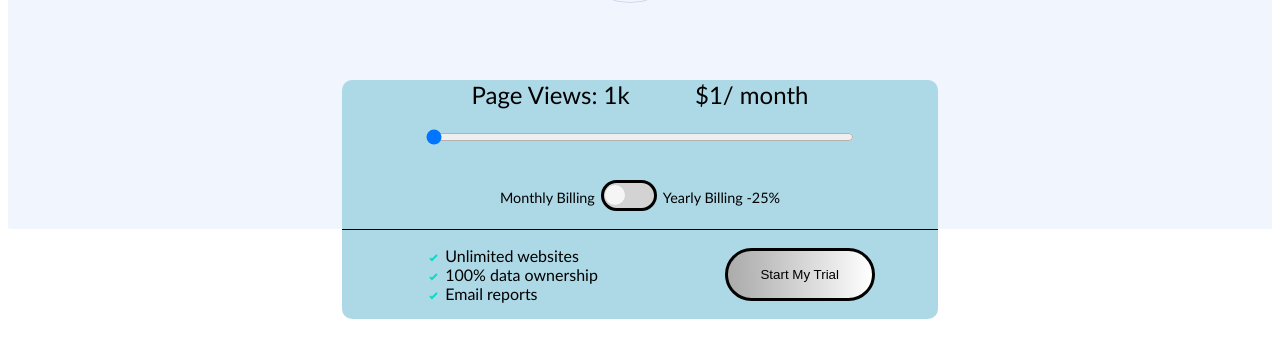
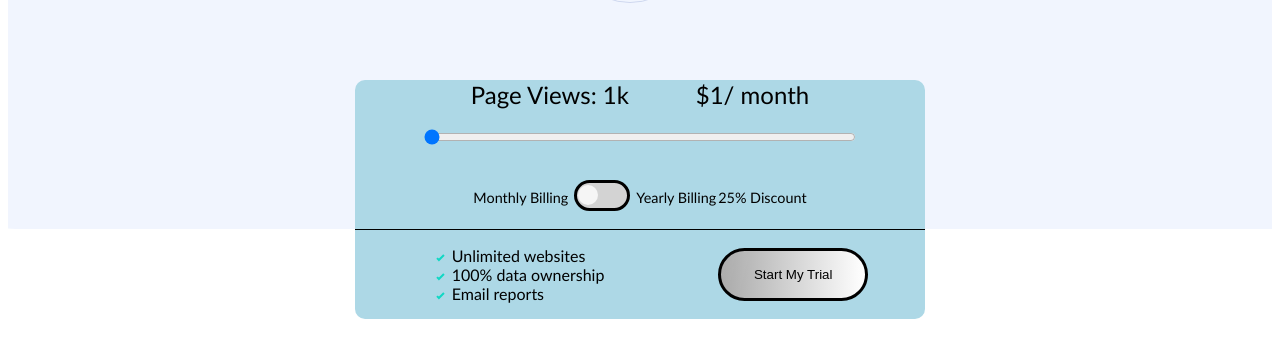
Before and after one commit to BrettAGobel/frontend-mentor-interactive-pricing-component, a plain HTML site: page interactive-pricing-component-main/index.html in a window 1280 px wide. Shown: the part 228-586 px from the top of the page. Drawn offline with Linux system fonts and the light colour scheme.

Commit message:
making new branch to fix layout issues

```diff
--- a/interactive-pricing-component-main/index.html
+++ b/interactive-pricing-component-main/index.html
@@ -37,7 +37,7 @@
       <input type="checkbox" id="switch" class="checkbox">
       <label for="switch" class="toggle"></label>
     </div>
-    <span>Yearly Billing -25%</span>
+    <span class="billing-lg">Yearly Billing</span><span class="billing-small">25% Discount</span>
   </div>
   <div class="information">
     <ul>
@@ -45,7 +45,7 @@
       <li>100% data ownership</li>
       <li>Email reports</li>
     </ul>
-<button type="button" role="button" id="trial" onclick="amIOn()">Start My Trial</button>
+<button type="button" role="button" id="trial">Start My Trial</button>
   </div>
 </div>
 
```
